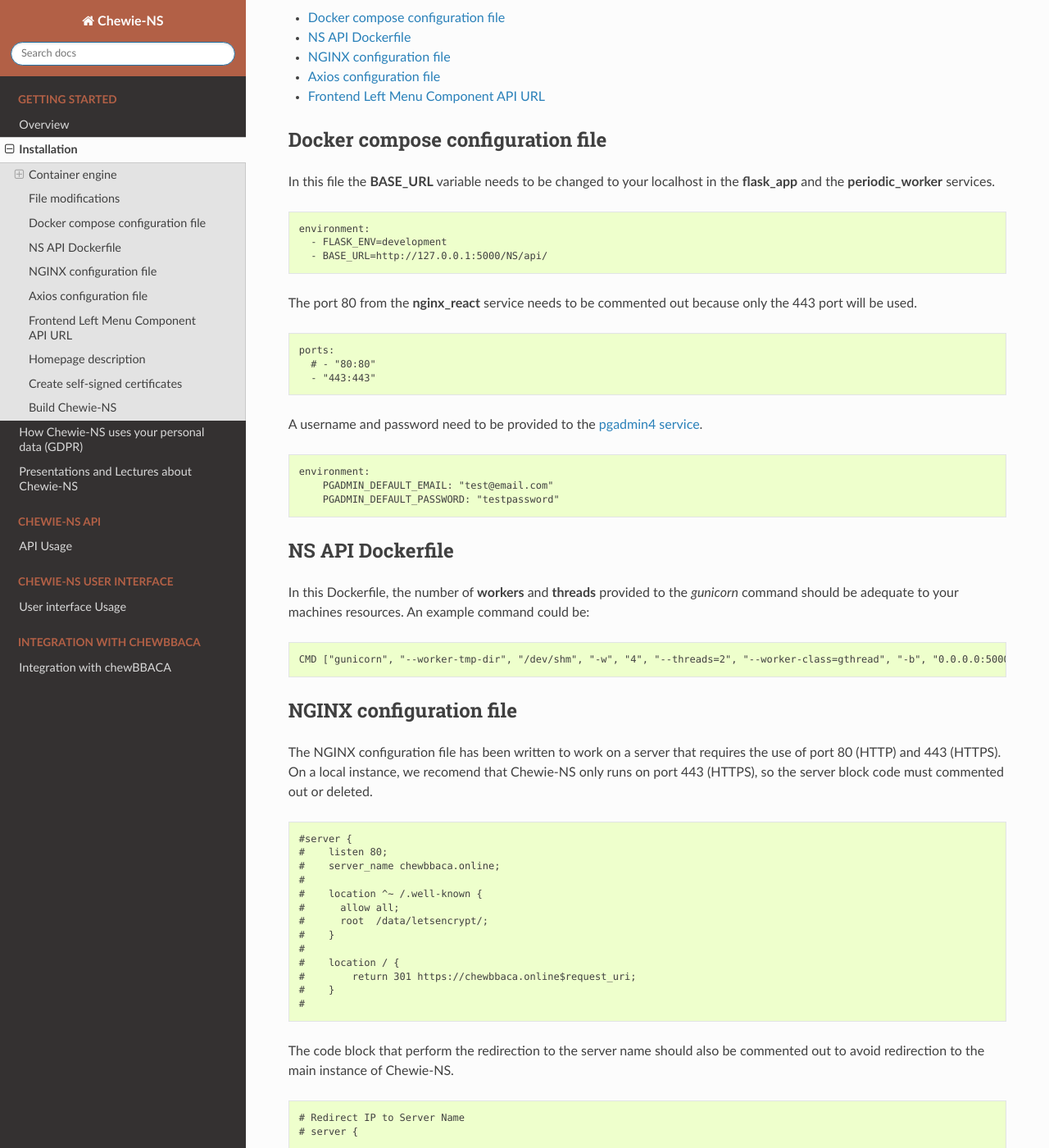
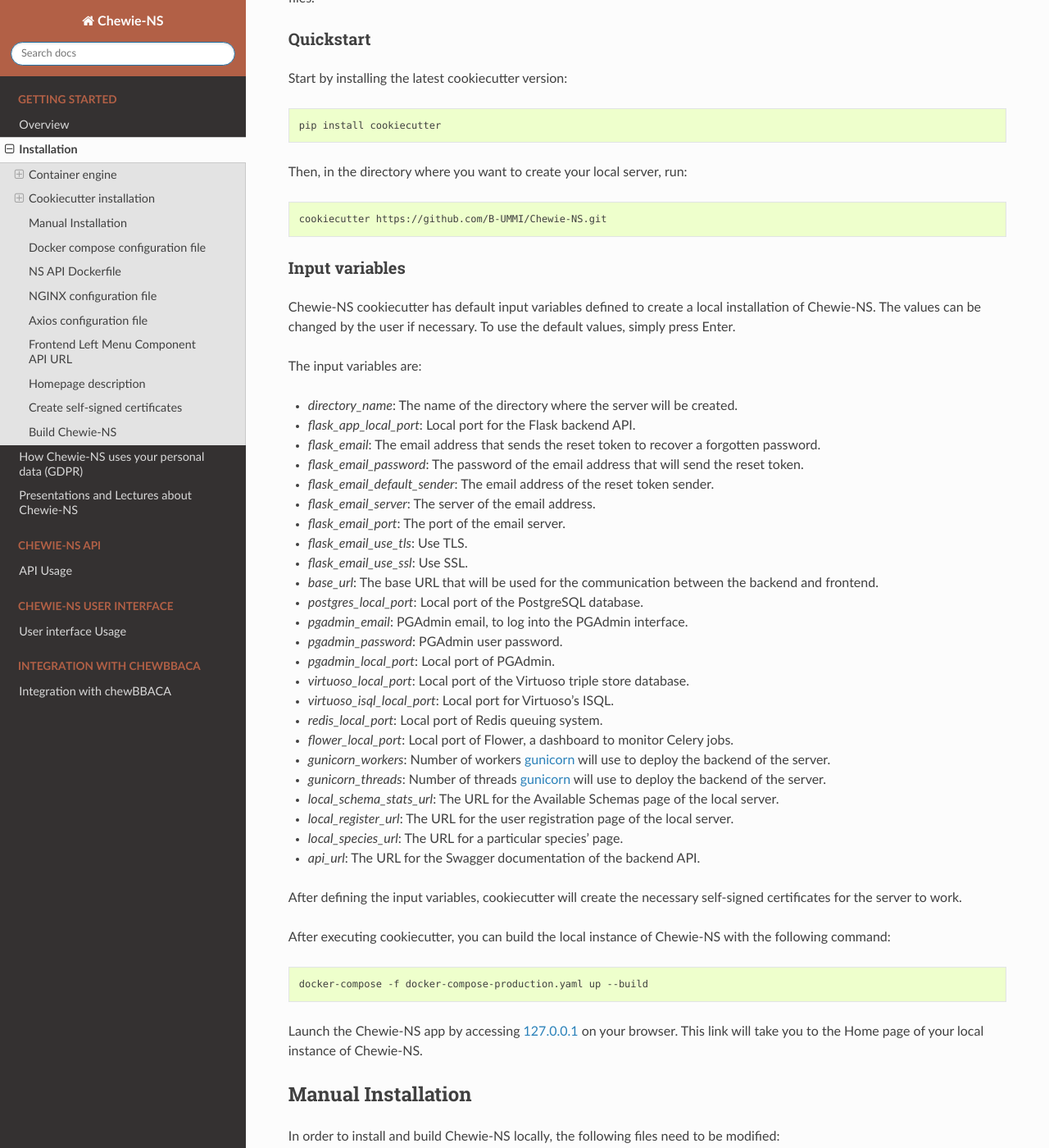
Before and after one commit to B-UMMI/Chewie-NS, a Sphinx documentation site: the page built from {{cookiecutter.directory_name}}/docs/getting_started/installation.rst, in a window 1280 px wide and 1400 px high, scrolled down 885 px. Shown: the whole window at 82% size. Built offline with Sphinx 7.4.7 and the Read the Docs theme 2.0.0, drawn with Linux system fonts in a browser that asks for light colours; some of the changed text lies outside the part shown.

Commit message:
Updated docs.

```diff
--- a/{{cookiecutter.directory_name}}/docs/conf.py
+++ b/{{cookiecutter.directory_name}}/docs/conf.py
@@ -22,7 +22,7 @@
 author = 'Pedro Vila-Cerqueira, Rafael Mamede, Mickael Silva, Joao Andre Carriço, Mario Ramirez'
 
 # The full version, including alpha/beta/rc tags
-release = '0.1.0'
+release = '1.0.0'
 
 
 # -- General configuration ---------------------------------------------------
@@ -38,6 +38,7 @@
     'numpydoc',
     'sphinx.ext.autosummary',
     'sphinx.ext.mathjax',
+    'sphinx_rtd_theme',
     # 'sphinxcontrib.httpdomain',
     # 'sphinxcontrib.autohttp.flask',
     # 'sphinxcontrib.autohttp.flaskqref'
--- a/{{cookiecutter.directory_name}}/docs/getting_started/installation.rst
+++ b/{{cookiecutter.directory_name}}/docs/getting_started/installation.rst
@@ -1,12 +1,11 @@
 Installation
 ============
-While you can access public repositories at `chewBBACA.online <https://chewBBACA.online>`_,
+While you have access to public schemas at `chewbbaca.online <https://chewbbaca.online/>`_,
 you may want to setup a private instance of Chewie-NS.
-The deployment of local instances of Chewie-NS can be easily achieved through the
-use of Docker Compose.
+The deployment of local instances can be easily achieved through the
+use of [Docker Compose](https://docs.docker.com/compose/).
 
-Chewie-NS is available for cloning from its Github
-`repository <https://github.com/B-UMMI/Chewie-NS>`_.
+Chewie-NS is available for cloning from its `Github repository <https://github.com/B-UMMI/Chewie-NS>`_.
 
 ::
 
@@ -34,10 +31,78 @@
 To install docker-compose, you need to have installed docker beforehand.
 The installation instructions for Docker-compose can be found `here <https://docs.docker.com/compose/install/>`_.
 
-File modifications
-------------------
+Cookiecutter installation
+-------------------------
 
-In order to install and build Chewie-NS locally the following files need to be modified:
+Chewie-NS has a `cookiecutter <https://github.com/cookiecutter/cookiecutter>`_ template that will perform the installation
+of a local server by automatically modifying some files.
+
+Quickstart
+::::::::::
+
+Start by installing the latest cookiecutter version:
+
+::
+
+    pip install cookiecutter
+
+
+Then, in the directory where you want to create your local server, run:
+
+::
+
+    cookiecutter https://github.com/B-UMMI/Chewie-NS.git
+
+
+Input variables
+:::::::::::::::
+
+Chewie-NS cookiecutter has default input variables defined to create a local installation of Chewie-NS. The values can be changed by the user if necessary.
+To use the default values, simply press Enter.
+
+The input variables are:
+
+- `directory_name`: The name of the directory where the server will be created.
+- `flask_app_local_port`: Local port for the Flask backend API.
+- `flask_email`: The email address that sends the reset token to recover a forgotten password.
+- `flask_email_password`: The password of the email address that will send the reset token.
+- `flask_email_default_sender`: The email address of the reset token sender.
+- `flask_email_server`: The server of the email address.
+- `flask_email_port`: The port of the email server.
+- `flask_email_use_tls`: Use TLS.
+- `flask_email_use_ssl`: Use SSL.
+- `base_url`: The base URL that will be used for the communication between the backend and frontend.
+- `postgres_local_port`: Local port of the PostgreSQL database.
+- `pgadmin_email`: PGAdmin email, to log into the PGAdmin interface.
+- `pgadmin_password`: PGAdmin user password.
+- `pgadmin_local_port`: Local port of PGAdmin.
+- `virtuoso_local_port`: Local port of the Virtuoso triple store database.
+- `virtuoso_isql_local_port`: Local port for Virtuoso's ISQL.
+- `redis_local_port`: Local port of Redis queuing system.
+- `flower_local_port`: Local port of Flower, a dashboard to monitor Celery jobs.
+- `gunicorn_workers`: Number of workers `gunicorn <https://gunicorn.org/>`_ will use to deploy the backend of the server.
+- `gunicorn_threads`: Number of threads `gunicorn <https://gunicorn.org/>`_ will use to deploy the backend of the server.
+- `local_schema_stats_url`: The URL for the Available Schemas page of the local server.
+- `local_register_url`: The URL for the user registration page of the local server.
+- `local_species_url`: The URL for a particular species' page.
+- `api_url`: The URL for the Swagger documentation of the backend API.
+
+After defining the input variables, cookiecutter will create the necessary self-signed certificates for the server to work.
+
+After executing cookiecutter, you can build the local instance of Chewie-NS with the following command:
+
+::
+
+    docker-compose -f docker-compose-production.yaml up --build
+
+
+Launch the Chewie-NS app by accessing `127.0.0.1 <https://127.0.0.1>`_ on your browser. This link will take you to the Home page of your local instance of Chewie-NS.
+
+
+Manual Installation
+-------------------
+
+In order to install and build Chewie-NS locally, the following files need to be modified:
 
 - `Docker compose configuration file <https://github.com/B-UMMI/Chewie-NS/blob/master/%7B%7Bcookiecutter.directory_name%7D%7D/docker-compose-production.yaml>`_
 - `NS API Dockerfile <https://github.com/B-UMMI/Chewie-NS/blob/master/%7B%7Bcookiecutter.directory_name%7D%7D/Dockerfile>`_
--- a/{{cookiecutter.directory_name}}/docs/requirements.txt
+++ b/{{cookiecutter.directory_name}}/docs/requirements.txt
@@ -1,2 +1,4 @@
 docutils==0.16
 numpydoc
+sphinx
+sphinx_rtd_theme
```
Also changed, not shown: other parts of {{cookiecutter.directory_name}}/docs/getting_started/installation.rst (+1 -3 lines), {{cookiecutter.directory_name}}/docs/getting_started/overview.rst (+13 -17 lines), {{cookiecutter.directory_name}}/docs/index.rst (+11 -7 lines).
